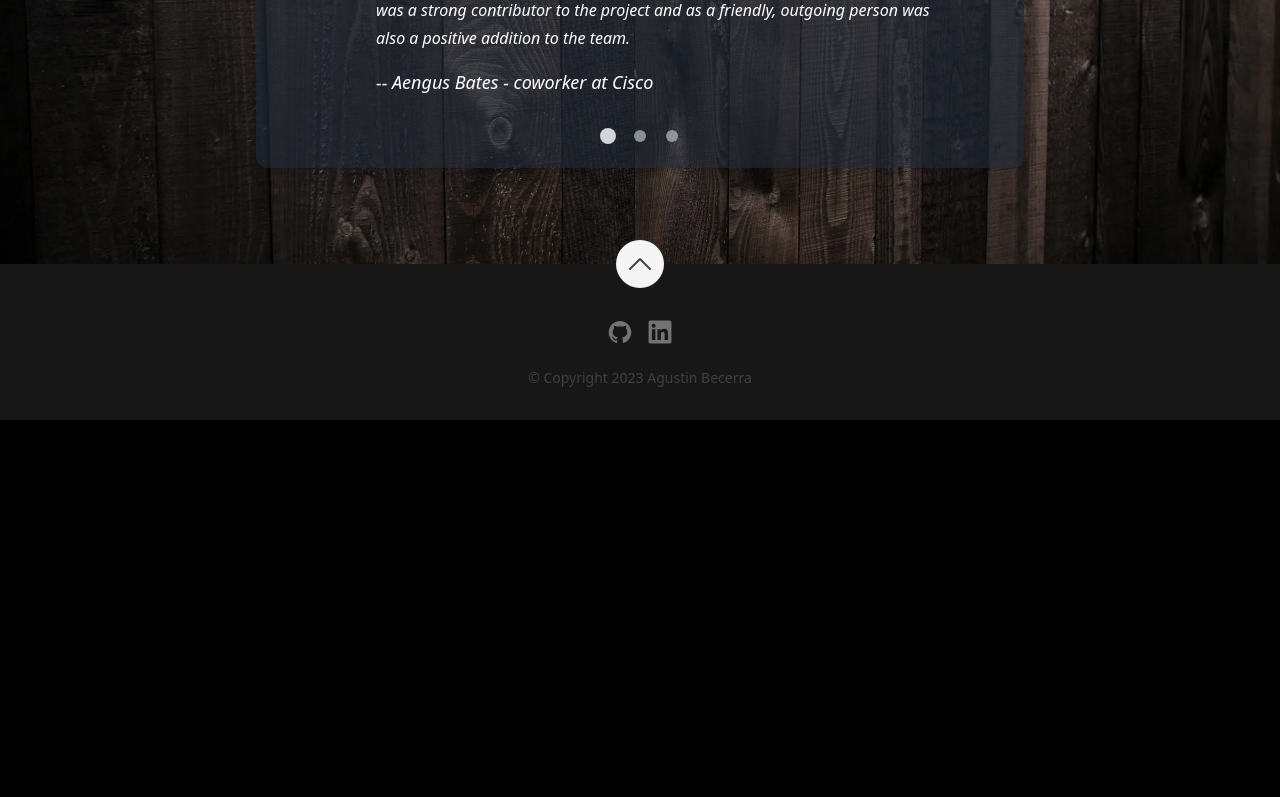
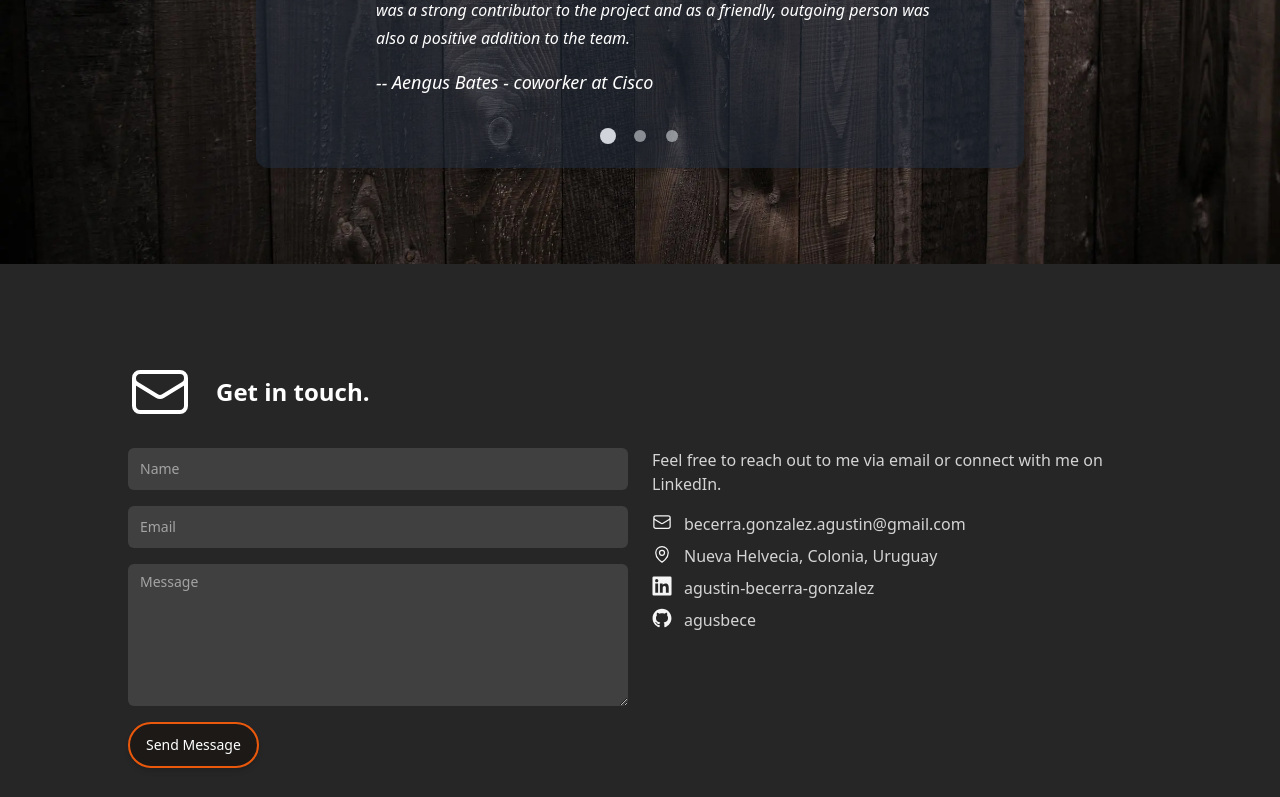
Before and after one commit to agusbece/i-agustin-becerra, a Next.js app: page / in a window 1280 px wide. Shown: the part 2000-2797 px from the top of the page. Before the commit the page ends 2420 px from the top, so only its background shows below. Built offline with nearby package versions, Linux system fonts and the light colour scheme.

Commit message:
Added Contact section; Improved UI and job descriptions;

```diff
--- a/src/components/Sections/Contact/ContactForm.tsx
+++ b/src/components/Sections/Contact/ContactForm.tsx
@@ -32,6 +32,7 @@ const ContactForm: FC = memo(() => {
   const handleSendMessage = useCallback(
     async (event: React.FormEvent<HTMLFormElement>) => {
       event.preventDefault();
+      alert('Sorry we don´t have this feature yet! :´(');
       /**
        * This is a good starting point to wire up your form submission logic
        * */
--- a/src/components/Sections/Header.tsx
+++ b/src/components/Sections/Header.tsx
@@ -12,13 +12,7 @@ export const headerID = 'headerNav';
 const Header: FC = memo(() => {
   const [currentSection, setCurrentSection] = useState<SectionId | null>(null);
   const navSections = useMemo(
-    () => [
-      SectionId.About,
-      SectionId.Resume,
-      SectionId.Portfolio,
-      SectionId.Testimonials,
-      // SectionId.Contact
-    ],
+    () => [SectionId.About, SectionId.Resume, SectionId.Portfolio, SectionId.Testimonials, SectionId.Contact],
     [],
   );
 
--- a/src/data/data.tsx
+++ b/src/data/data.tsx
@@ -78,8 +78,8 @@ export const heroData: Hero = {
       <p className="prose-sm text-stone-200 sm:prose-base lg:prose-lg">
         I'm an Uruguayian based <strong className="text-stone-100">Full Stack Software Engineer</strong>, with
         experience from tech giants to dynamic startups, I combine diverse tech insights into innovative software
-        development. Proficient in Docker, Typescript, React, Angular, Redux, MongoDB among others, and now exploring
-        blockchain, I champion groundbreaking approaches.
+        development. Proficient in Node, Typescript, React, Angular, Redux, among others, and now exploring blockchain,
+        I drive innovation through groundbreaking approaches.
       </p>
       <p className="prose-sm text-stone-200 sm:prose-base lg:prose-lg">
         In my free time time, you can catch me training <strong className="text-stone-100">calisthenic</strong>, petting
@@ -109,7 +109,7 @@ export const heroData: Hero = {
 export const aboutData: About = {
   profileImageSrc: profilepic,
   description: `
-  With over 8 years in full stack development, I've extensively used NodeJS, React, Redux (among others technologies) mastering the
+  With over 10 years in full stack development, I've extensively used NodeJS, React, Redux (among others technologies) mastering the
   intricacies of crafting projects from inception, leveraging the latest technologies. My expertise in TypeScript, OOP,
   and microservices architecture underscores my proficiency. Furthermore, my rich experience with version control systems
   and adeptness in building responsive, adaptive web applications aligns perfectly with industry best practices. My
@@ -158,7 +158,7 @@ export const skills: SkillGroup[] = [
         level: 10,
       },
       {
-        name: 'Java',
+        name: 'Solidity',
         level: 6,
       },
     ],
@@ -226,8 +226,8 @@ export const skills: SkillGroup[] = [
         level: 10,
       },
       {
-        name: 'Solidity',
-        level: 6,
+        name: 'PC Infraestructure',
+        level: 8,
       },
     ],
   },
@@ -351,6 +351,19 @@ export const experience: TimelineItem[] = [
             <span>• </span>Integrated KYC solutions to the FE application to align with license regulations.
           </li>
         </ul>
+      </>
+    ),
+  },
+  {
+    date: 'October 2023 - Present',
+    location: 'Criptala - Montevideo, Uruguay',
+    title: 'Software Engineer Consultant',
+    content: (
+      <>
+        <p>
+          Helped to analyze the arcthitecture of the product, possible security flags as well improvements on the
+          pipelines.
+        </p>
       </>
     ),
   },
@@ -497,28 +510,33 @@ export const testimonial: TestimonialSection = {
 
 export const contact: ContactSection = {
   headerText: 'Get in touch.',
-  description: 'Here is a good spot for a message to your readers to let them know how best to reach out to you.',
+  description: 'Feel free to reach out to me via email or connect with me on LinkedIn.',
   items: [
     {
       type: ContactType.Email,
-      text: 'reachout@timbaker.me',
-      href: 'mailto:reachout@timbaker.me',
+      text: 'becerra.gonzalez.agustin@gmail.com',
+      href: 'mailto:becerra.gonzalez.agustin@gmail.com',
     },
     {
       type: ContactType.Location,
-      text: 'Victoria BC, Canada',
+      text: 'Nueva Helvecia, Colonia, Uruguay',
       href: 'https://www.google.ca/maps/place/Victoria,+BC/@48.4262362,-123.376775,14z',
     },
     {
-      type: ContactType.Instagram,
-      text: '@tbakerx',
-      href: 'https://www.instagram.com/tbakerx/',
+      type: ContactType.LinkedIn,
+      text: 'agustin-becerra-gonzalez',
+      href: 'https://www.linkedin.com/in/agustin-becerra-gonzalez/',
     },
     {
       type: ContactType.Github,
-      text: 'tbakerx',
+      text: 'agusbece',
       href: 'https://github.com/agusbece',
     },
+    // {
+    //   type: ContactType.Instagram,
+    //   text: '@agusbecce',
+    //   href: 'https://www.instagram.com/agusbecce/',
+    // },
   ],
 };
 
--- a/src/pages/index.tsx
+++ b/src/pages/index.tsx
@@ -5,6 +5,7 @@ import {FC, memo} from 'react';
 
 import Page from '../components/Layout/Page';
 import About from '../components/Sections/About';
+import Contact from '../components/Sections/Contact';
 import Footer from '../components/Sections/Footer';
 import Hero from '../components/Sections/Hero';
 import Portfolio from '../components/Sections/Portfolio';
@@ -25,7 +26,7 @@ const Home: FC = memo(() => {
       <Resume />
       <Portfolio />
       <Testimonials />
-      {/* <Contact /> */}
+      <Contact />
       <Footer />
     </Page>
   );
```
